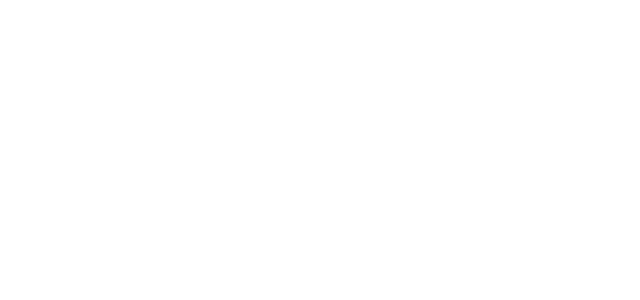
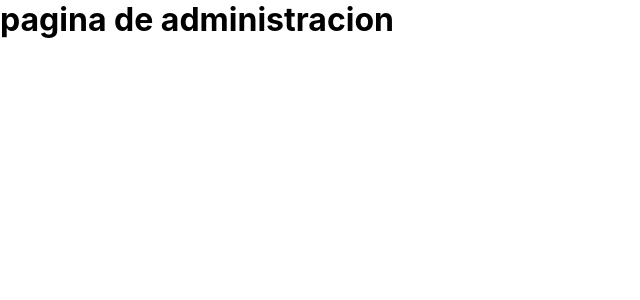
Before and after one commit to joelgbs/ueuyumbicho-web, a React (Create React App) app: page /Administracion in a window 1280 px wide. Before the commit this address had no page. Shown: the top 300 px of the page, without its empty margins (0-640 px from the left). Built offline with nearby package versions, Linux system fonts and the light colour scheme.

Commit message:
se agrego secticiones de admin y editors v1.7

```diff
--- a/src/App.js
+++ b/src/App.js
@@ -14,6 +14,9 @@ import MissionVision from './pages/Mission-vision/P-Mission-vision.jsx';
 import Horarios from './pages/Schedules/P-Schedules.jsx';
 import Reports from './pages/Reports/P-Reports.jsx';
 import News from './pages/News/P-News.jsx';
+import Admin from './pages/Administration/P-administration.jsx'
+import Editors from './pages/Editors/P-editors.jsx';
+
 
 function App() {
   return (
@@ -33,6 +36,8 @@ function App() {
         <Route path="/horarios-clase" Component={Horarios} />
         <Route path="/reportes-academicos" Component={Reports} />
         <Route path="/noticias" Component={News} />
+        <Route path="/Administracion" Component={Admin} />
+        <Route path="/Editor" Component={Editors} />
       </Routes>
     </Router>
   );
--- /dev/null
+++ b/src/pages/Administration/P-administration.jsx
@@ -0,0 +1,9 @@
+import React from 'react';
+
+function Admin(){
+    return(
+        <h1>pagina de administracion</h1>
+    );
+}
+
+export default Admin;
--- /dev/null
+++ b/src/pages/Editors/P-editors.jsx
@@ -0,0 +1,9 @@
+import React from 'react';
+
+function Editors(){
+    return(
+        <h1>pagina de ediatores</h1>
+    );
+}
+
+export default Editors;
```
